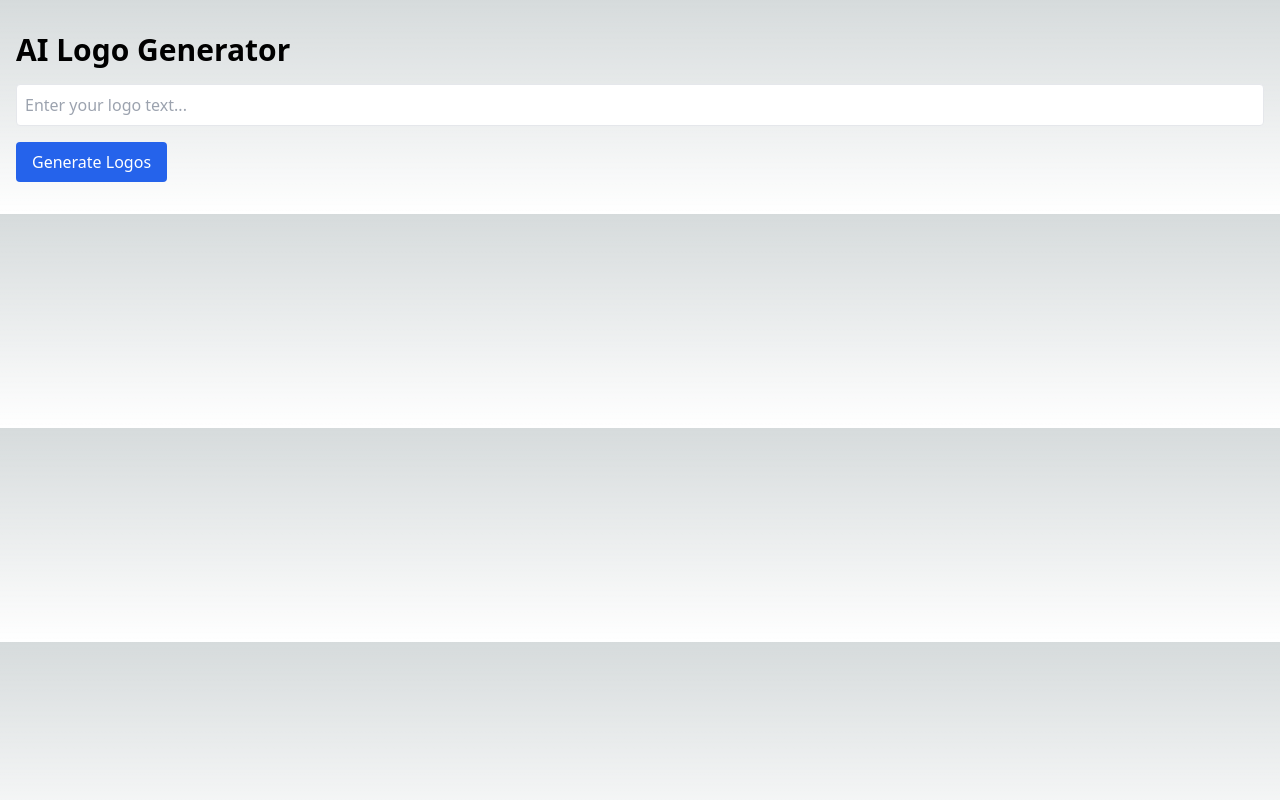
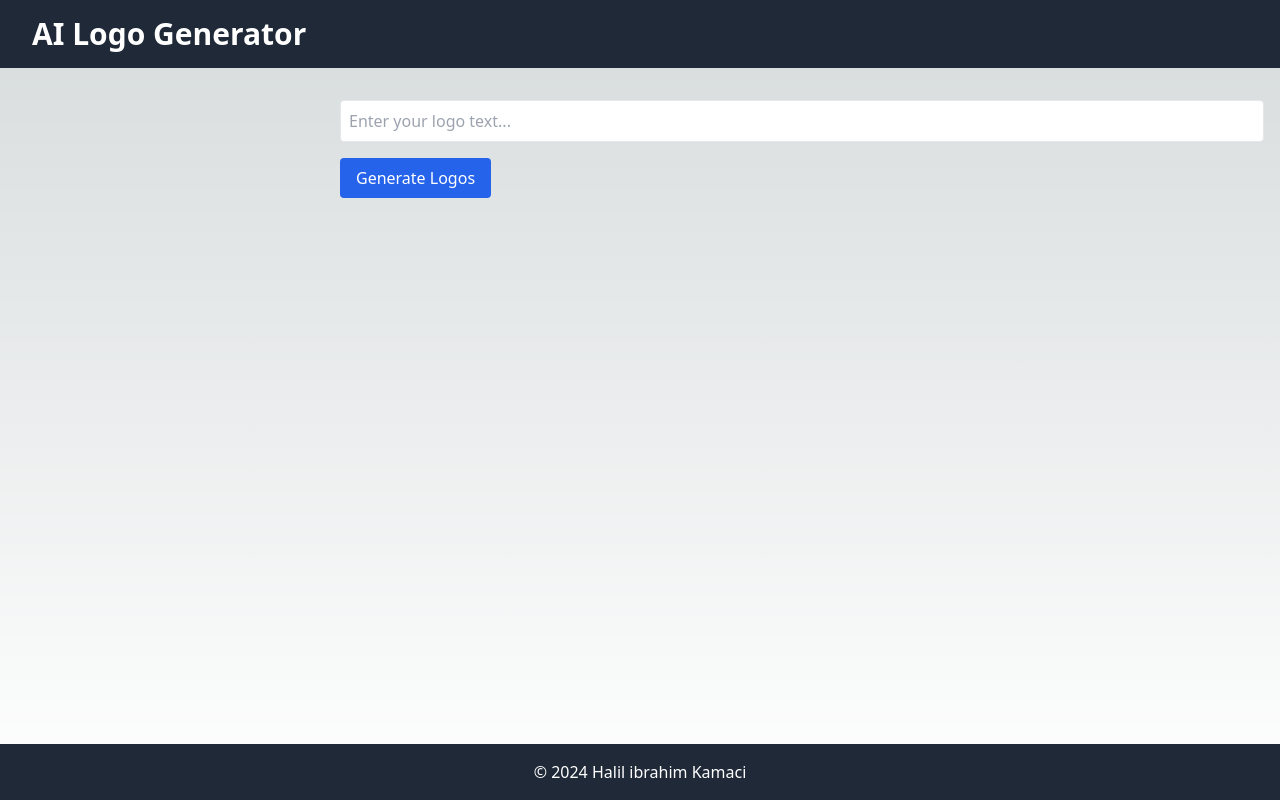
Before and after one commit to halilxibrahim/ai-logo-generator-webapp, a Next.js app: page / in a window 1280 px wide. Built offline with nearby package versions, Linux system fonts and the light colour scheme.

Commit message:
development sidebar and footer

```diff
--- a/src/pages/index.js
+++ b/src/pages/index.js
@@ -26,8 +26,22 @@ export default function Home() {
   };
 
   return (
-    <div className="container mx-auto px-4 py-8">
-      <h1 className="text-3xl font-bold mb-4">AI Logo Generator</h1>
+    <div className="flex flex-col min-h-screen">
+      {/* Header */}
+      <header className="bg-gray-800 text-white py-4 px-8">
+        <h1 className="text-3xl font-bold">AI Logo Generator</h1>
+      </header>
+
+      {/* Main content */}
+      <div className="flex-grow container mx-auto px-4 py-8">
+        <div className="flex flex-col md:flex-row">
+          {/* Sidebar */}
+          <aside className="md:w-1/4 md:mr-4">
+            {/* Sidebar content can be added here */}
+          </aside>
+
+          {/* Logo generator */}
+          <div className="md:w-3/4">
             <input
               type="text"
               placeholder="Enter your logo text..."
@@ -40,9 +54,7 @@ export default function Home() {
               className="bg-blue-600 text-white px-4 py-2 rounded"
               disabled={loading}
             >
-        {
-            loading ? "Generating..." : "Generate Logos"
-        }
+              {loading ? "Generating..." : "Generate Logos"}
             </button>
             {logos.length > 0 && (
               <div className="mt-4 grid grid-cols-2 gap-4">
@@ -57,5 +69,13 @@ export default function Home() {
               </div>
             )}
           </div>
+        </div>
+      </div>
+
+      {/* Footer */}
+      <footer className="bg-gray-800 text-white py-4 px-8">
+        <p className="text-center">&copy; 2024 Halil ibrahim Kamaci</p>
+      </footer>
+    </div>
   );
 }
```
Also changed, not shown: 1 other file (tests, documents, lock files or other folders). Lines whose indentation alone changed are shown as unchanged.
